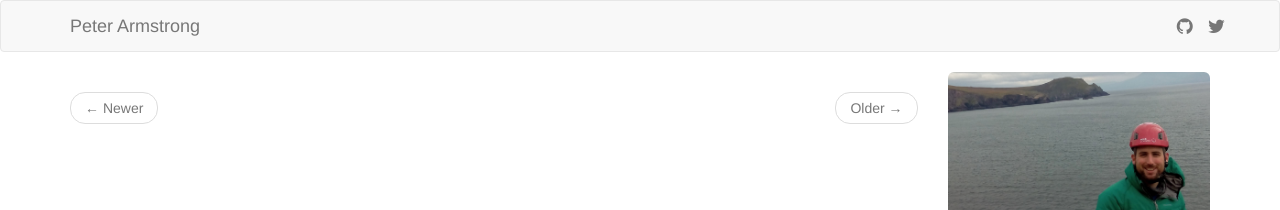
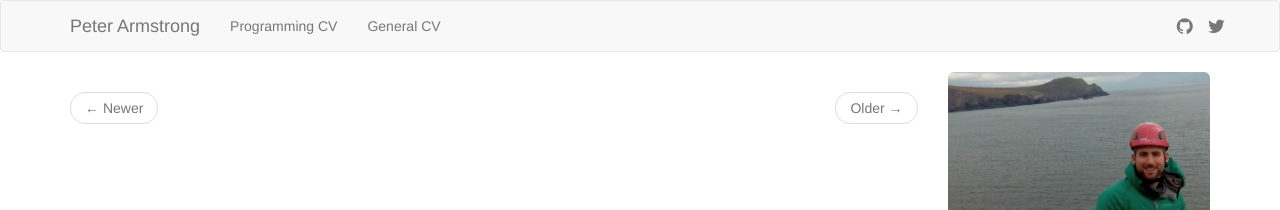
Before and after one commit to peteretep/peteretep.github.io, a Jekyll site: the page built from index.html, in a window 1280 px wide. Shown: the top 210 px of the page. Built offline with Jekyll 4.4.1, drawn with Linux system fonts in a browser that asks for light colours; nearby versions of some CDN libraries.

Commit message:
cv links added

```diff
--- a/_layouts/default.html
+++ b/_layouts/default.html
@@ -26,6 +26,9 @@
       <a class="navbar-brand" href="/">
         {{ site.name }}
       </a>
+      <a class="navbar-text" target="_blank" href="https://github.com/peteretep/cv/blob/programming/peter_armstrong_resume_programming.pdf">Programming CV</a>
+      <a class="navbar-text" target="_blank" href="https://github.com/peteretep/cv/blob/master/peter_armstrong_resume.pdf">General CV</a>
+
       <a class="navbar-text navbar-right" target="_blank" href="https://twitter.com/peteretepeter">
         <i class="fa fa-twitter fa-lg"></i>
       </a>
```
